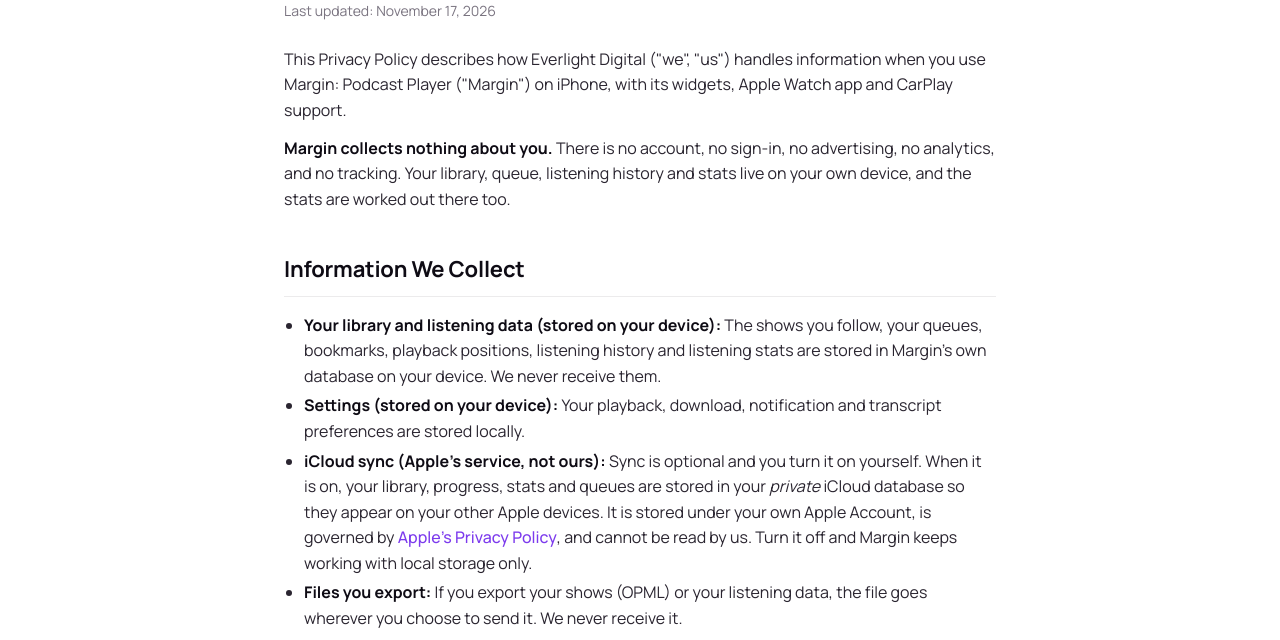
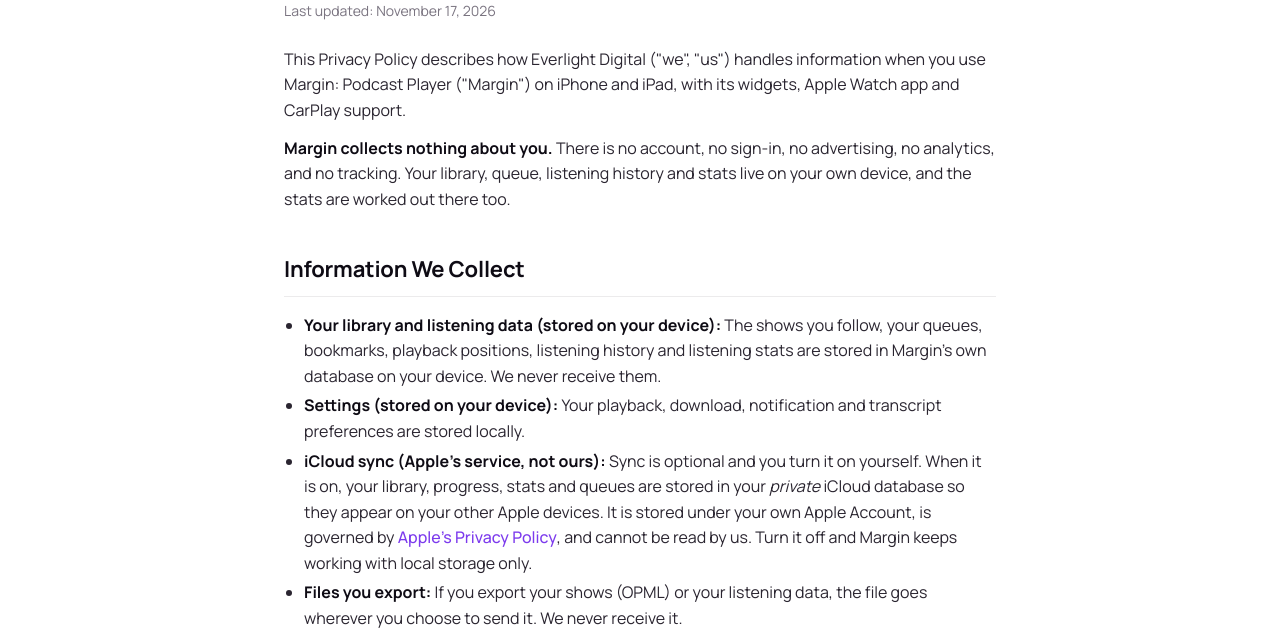
Before and after one commit to bpratt116/everlight-digital-privacy, a plain HTML site: page margin/privacy.html in a window 1280 px wide. Shown: the part 157-797 px from the top of the page. Drawn offline with Linux system fonts and the light colour scheme.

Commit message:
Margin privacy: mention iPad
Co-Authored-By: Claude Opus 5.5 <noreply@anthropic.com>

```diff
--- a/margin/privacy.html
+++ b/margin/privacy.html
@@ -46,7 +46,7 @@
 <h1>Margin Privacy Policy</h1>
 <p class="meta">Last updated: November 17, 2026</p>
 
-<p>This Privacy Policy describes how Everlight Digital ("we", "us") handles information when you use Margin: Podcast Player ("Margin") on iPhone, with its widgets, Apple Watch app and CarPlay support.</p>
+<p>This Privacy Policy describes how Everlight Digital ("we", "us") handles information when you use Margin: Podcast Player ("Margin") on iPhone and iPad, with its widgets, Apple Watch app and CarPlay support.</p>
 
 <p><strong>Margin collects nothing about you.</strong> There is no account, no sign-in, no advertising, no analytics, and no tracking. Your library, queue, listening history and stats live on your own device, and the stats are worked out there too.</p>
 
```
